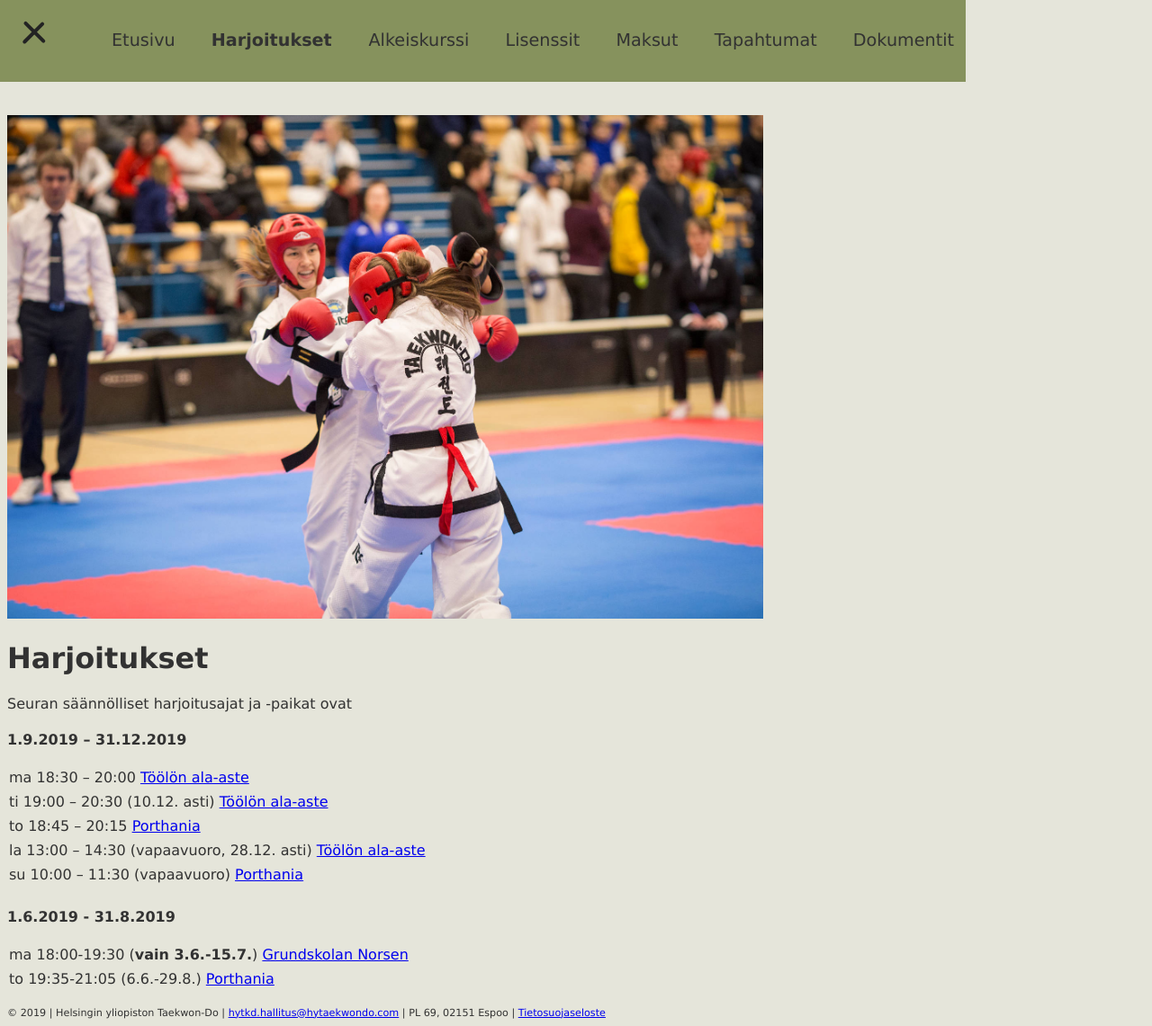
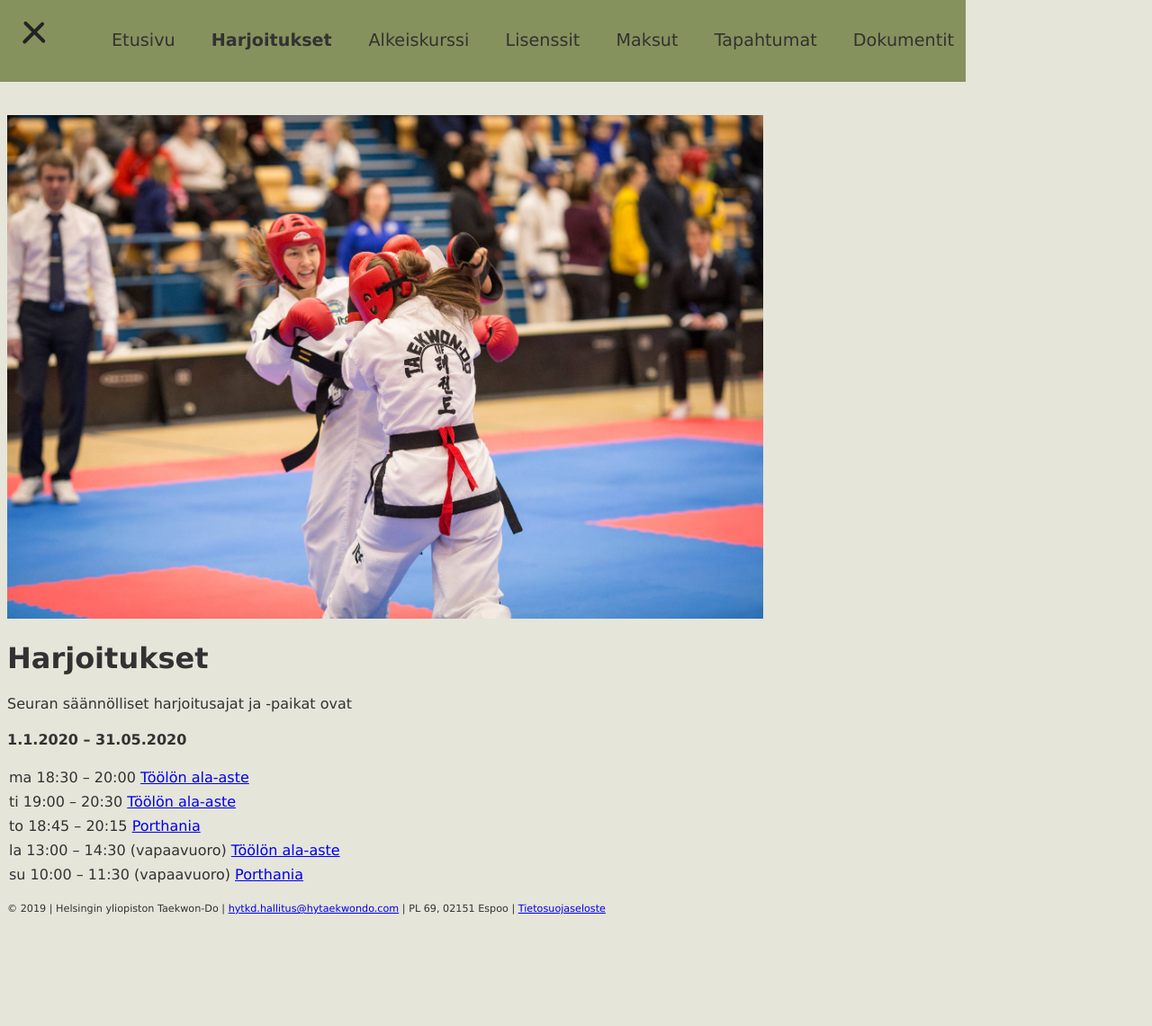
Before and after one commit to hytkd/website, a Jekyll site: the page built from trainings.html, in a window 1280 px wide and 1141 px high. Shown: the whole window at 90% size. Built offline with Jekyll 4.4.1, drawn with Linux system fonts in a browser that asks for light colours.

Commit message:
update training times

```diff
--- a/_data/trainings.yml
+++ b/_data/trainings.yml
@@ -1,18 +1,12 @@
-- dates: 1.9.2019 – 31.12.2019
+- dates: 1.1.2020 – 31.05.2020
   times:
     - time: ma 18:30 – 20:00
       location: &TOOLO <a href="https://goo.gl/maps/Hcs6GgR9x8ebmiZp9" target="_blank">Töölön ala-aste</a>
-    - time: ti 19:00 – 20:30 (10.12. asti)
+    - time: ti 19:00 – 20:30
       location: *TOOLO
     - time: to 18:45 – 20:15
       location: &PORTSU <a href="https://goo.gl/maps/t21PcHXy8ky" target="_blank">Porthania</a>
-    - time: la 13:00 – 14:30 (vapaavuoro, 28.12. asti)
+    - time: la 13:00 – 14:30 (vapaavuoro)
       location: *TOOLO
     - time: su 10:00 – 11:30 (vapaavuoro)
       location: *PORTSU
-- dates: 1.6.2019 - 31.8.2019
-  times:
-    - time: ma 18:00-19:30 (<b>vain 3.6.-15.7.</b>)
-      location: <a href="https://goo.gl/maps/2Ajrquq2gPmHCHQz8" target="_blank">Grundskolan Norsen</a>
-    - time: to 19:35-21:05 (6.6.-29.8.)
-      location: <a href="https://goo.gl/maps/t21PcHXy8ky" target="_blank">Porthania</a>
```
